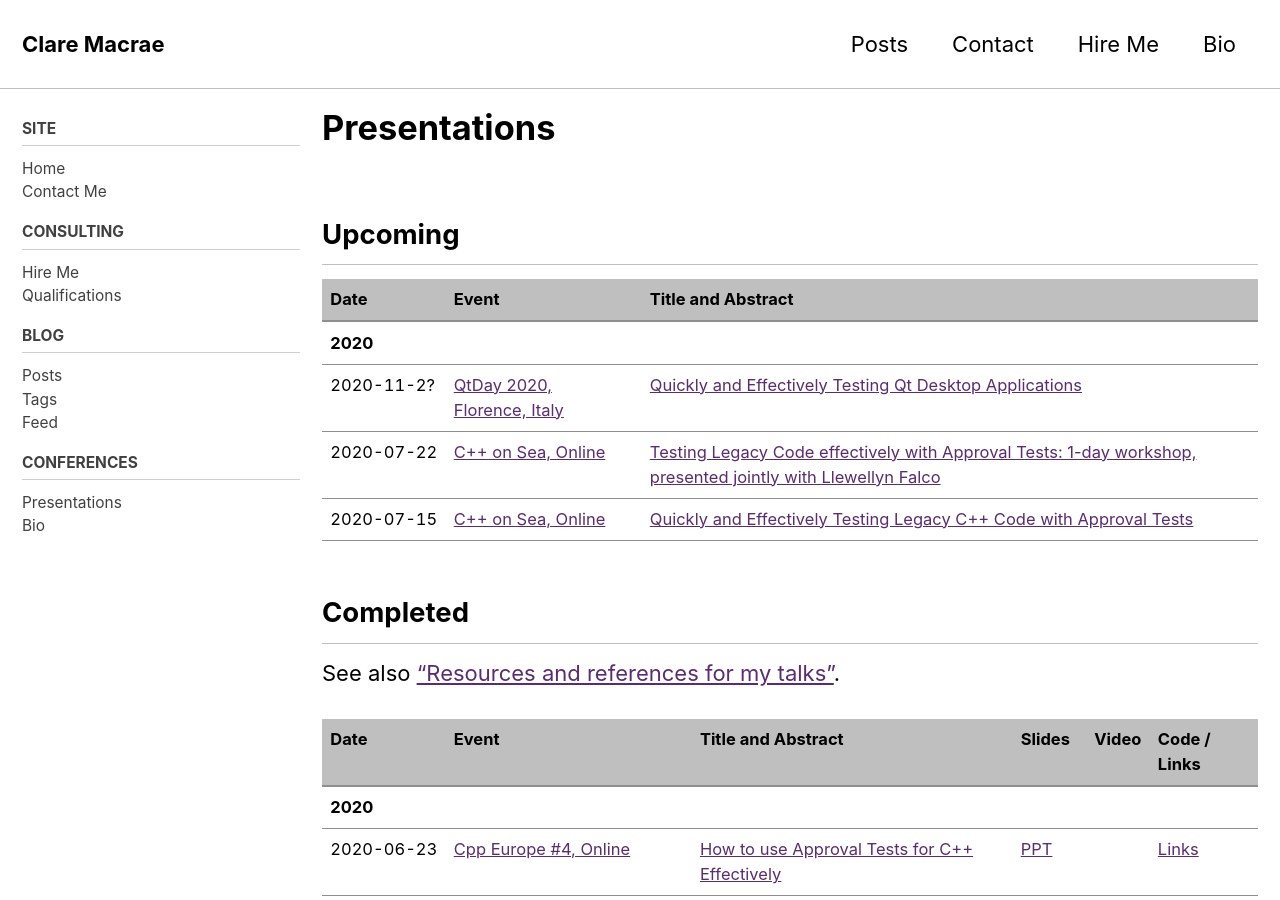
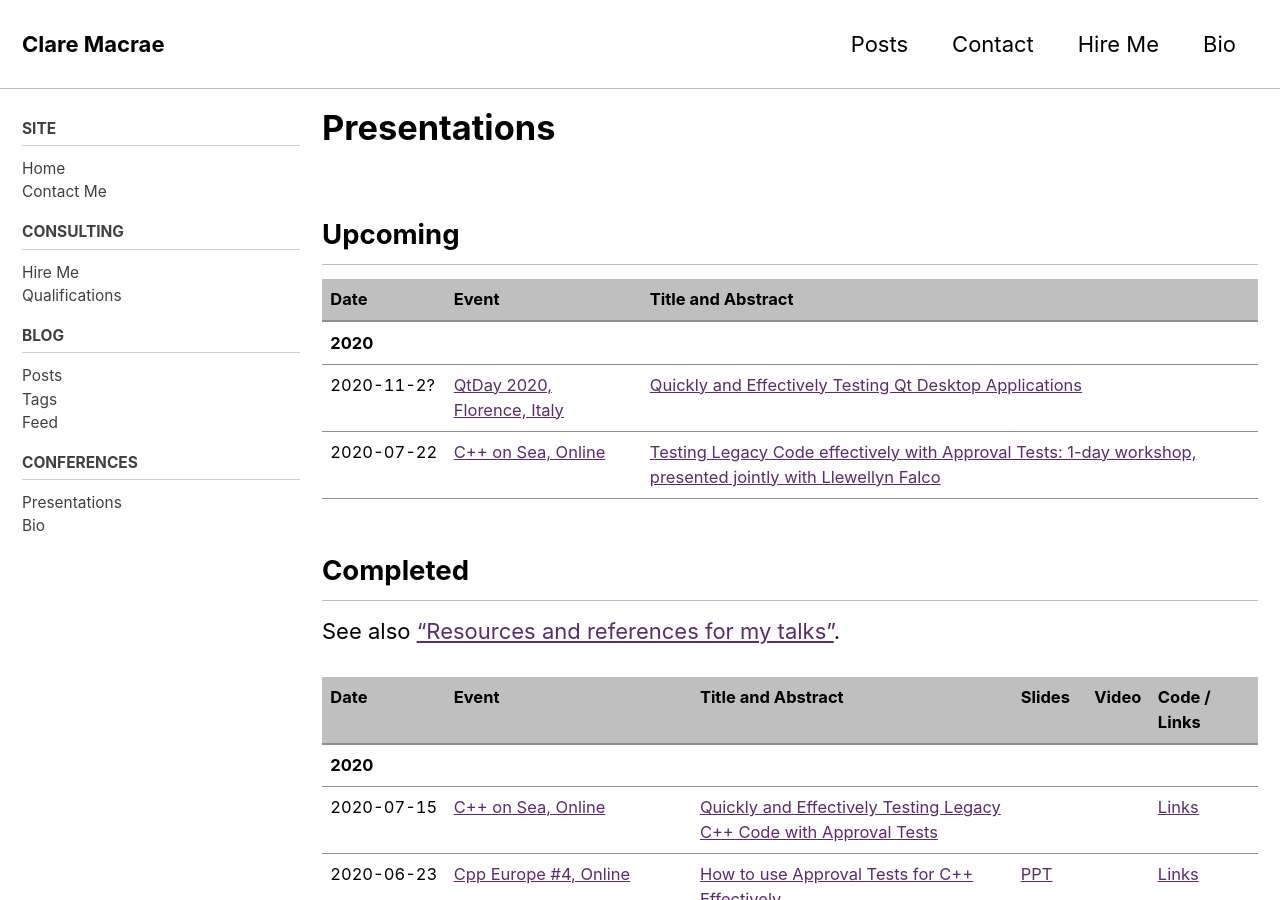
Before and after one commit to claremacrae/claremacrae.github.io, a Jekyll site: the page built from conferences/presentations.md, in a window 1280 px wide and 900 px high. Built offline with Jekyll 4.4.1, drawn with Linux system fonts in a browser that asks for light colours; cached includes are drawn as plain includes; nearby versions of some CDN libraries; some of the changed lines change nothing that is shown.

Commit message:
Publish links to C++ on Sea talk

```diff
--- a/conferences/presentations.md
+++ b/conferences/presentations.md
@@ -13,7 +13,6 @@
 | **2020** | &nbsp; | &nbsp; |
 | <span class="text-tabular-dates">2020-11-2?</span> | [QtDay 2020, Florence,&nbsp;Italy](https://www.qtday.it/) | [Quickly and Effectively Testing Qt Desktop Applications](https://www.qtday.it/agenda/speakers/573234) |
 | <span class="text-tabular-dates">2020-07-22</span> | [C++ on Sea, Online](https://cpponsea.uk/) | [Testing Legacy Code effectively with Approval Tests: 1-day workshop, presented jointly with Llewellyn Falco](https://cpponsea.uk/2020/sessions/workshop_testing-legacy-code-effectively-with-approval-tests.html) |
-| <span class="text-tabular-dates">2020-07-15</span> | [C++ on Sea, Online](https://cpponsea.uk/) | [Quickly and Effectively Testing Legacy C++ Code with Approval Tests](https://cpponsea.uk/2020/sessions/quickly-and-effectively-testing-legacy-cpp-code-with-approval-tests.html) |
 
 ## Completed
 
@@ -22,6 +21,7 @@
 | Date  | Event | Title and Abstract | Slides  | Video | Code / Links |
 | ----- | ----- | ------------------ | ------- | ----- | ------------ |
 | **2020** | &nbsp; | &nbsp; | &nbsp; | &nbsp; | &nbsp; |
+| <span class="text-tabular-dates">2020-07-15</span> | [C++ on Sea, Online](https://cpponsea.uk/) | [Quickly and Effectively Testing Legacy C++ Code with Approval Tests](https://cpponsea.uk/2020/sessions/quickly-and-effectively-testing-legacy-cpp-code-with-approval-tests.html) | &nbsp; | &nbsp; | [Links](https://github.com/claremacrae/talks/blob/main/Quickly_and_Effectively_Testing_Legacy_C++_Code_with_Approval_Tests.md#top) |
 | <span class="text-tabular-dates">2020-06-23</span> | [Cpp Europe #4, Online](https://cppeurope.com) | [How to use Approval Tests for C++ Effectively](https://cppeurope.com/sessions/session-with-clare-macrae/) | [PPT](https://www.slideshare.net/ClareMacrae/how-to-use-approval-tests-for-c-effectively) |  &nbsp; | [Links](https://github.com/claremacrae/talks/blob/main/How_to_use_Approval_Tests_for_C++_Effectively.md#top)
 | <span class="text-tabular-dates">2020-06-11</span> | [Craft, Budapest,&nbsp;Hungary](https://craft-conf.com) | ~~Patterns for better automated testing: Learning with Approval Tests~~ (cancelled) |
 | <span class="text-tabular-dates">2020-05-05</span> | [Cambridge Python User Group, UK](https://www.meetup.com/CamPUG/) | ~~Patterns for better automated testing: Learning with Approval Tests~~ (cancelled) |
```
